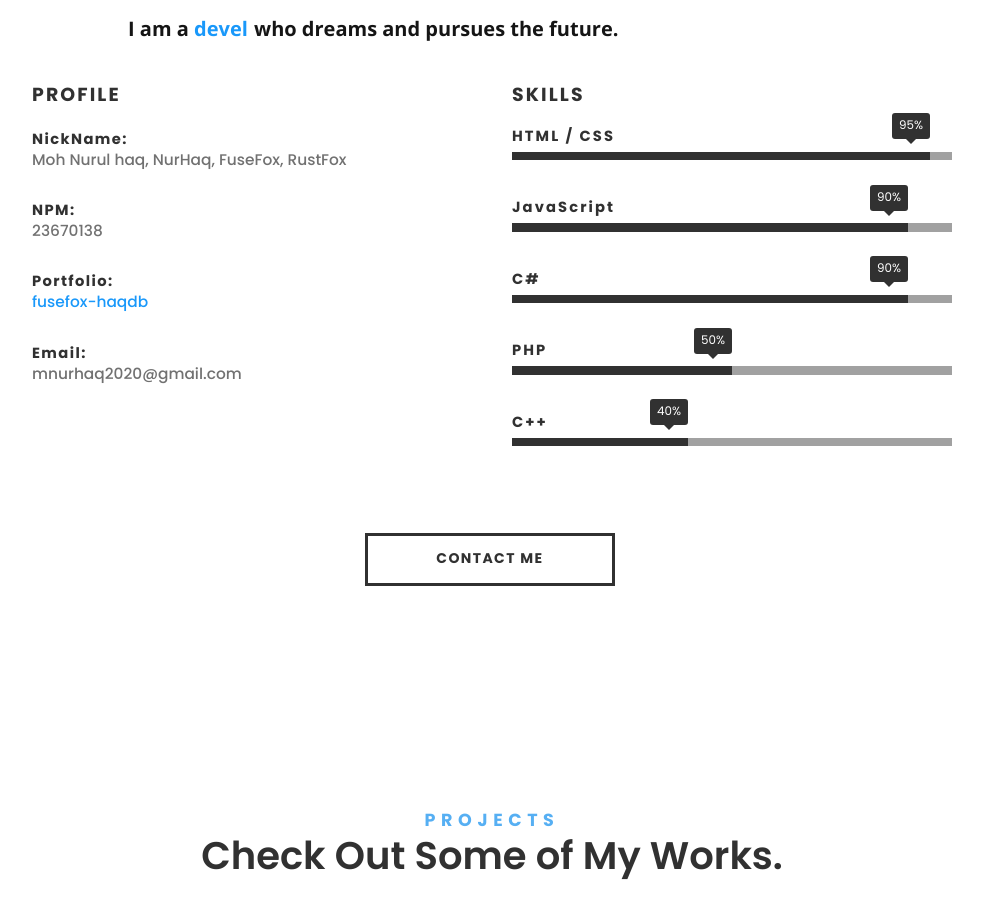
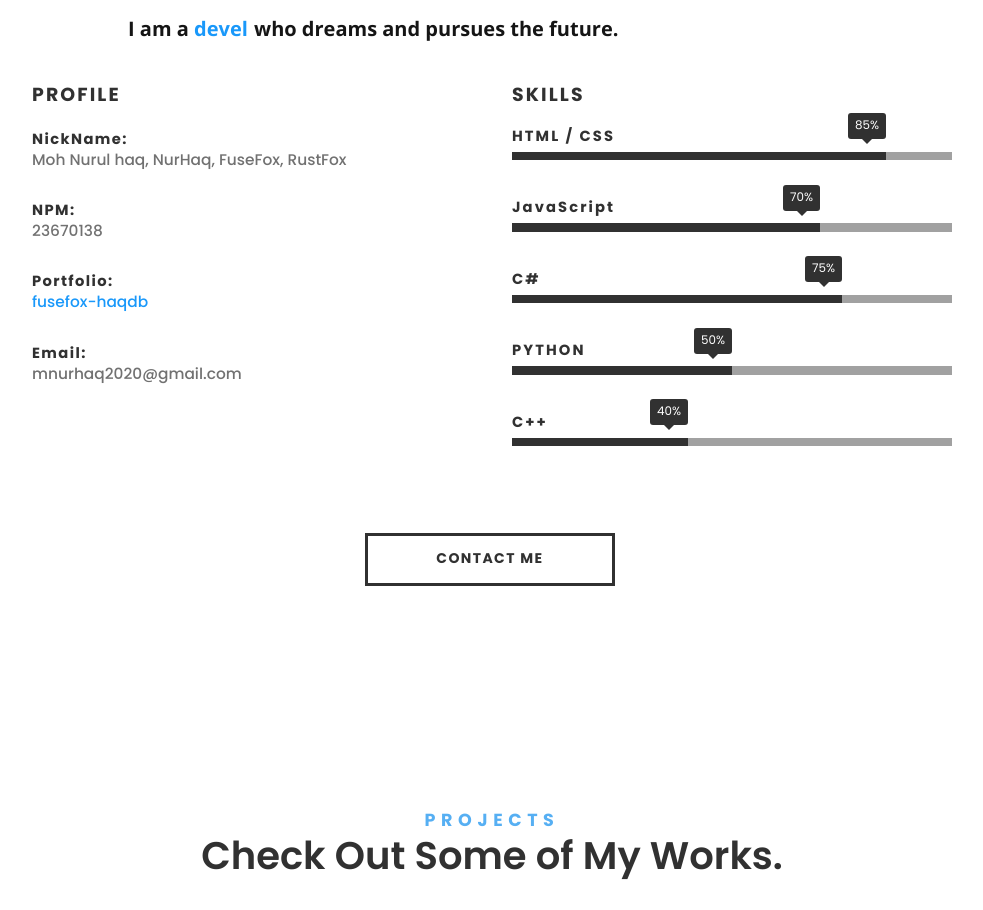
Before and after one commit to iRust7/portfolio-haq, a Next.js app: page / in a window 1280 px wide. Shown: the part 970-1880 px from the top of the page, without its empty margins (148-1131 px from the left). Built offline with nearby package versions, Linux system fonts and the light colour scheme.

Commit message:
Add files via upload

```diff
--- a/pages/index.js
+++ b/pages/index.js
@@ -170,20 +170,20 @@ export default function Index() {
             <h3>Skills</h3>
             <ul className="skill-bars">
               <li>
-                <div className="progress percent95"><span>95%</span></div>
+                <div className="progress percent85"><span>85%</span></div>
                 <strong>HTML / CSS</strong>
               </li>
               <li>
-                <div className="progress percent90"><span>90%</span></div>
+                <div className="progress percent70"><span>70%</span></div>
                 <strong>JavaScript</strong>
               </li>
               <li>
-                <div className="progress percent90"><span>90%</span></div>
+                <div className="progress percent75"><span>75%</span></div>
                 <strong>C#</strong>
               </li>
               <li>
                 <div className="progress percent50"><span>50%</span></div>
-                <strong>PHP</strong>
+                <strong>PYTHON</strong>
               </li>
               <li>
                 <div className="progress percent40"><span>40%</span></div>
```
